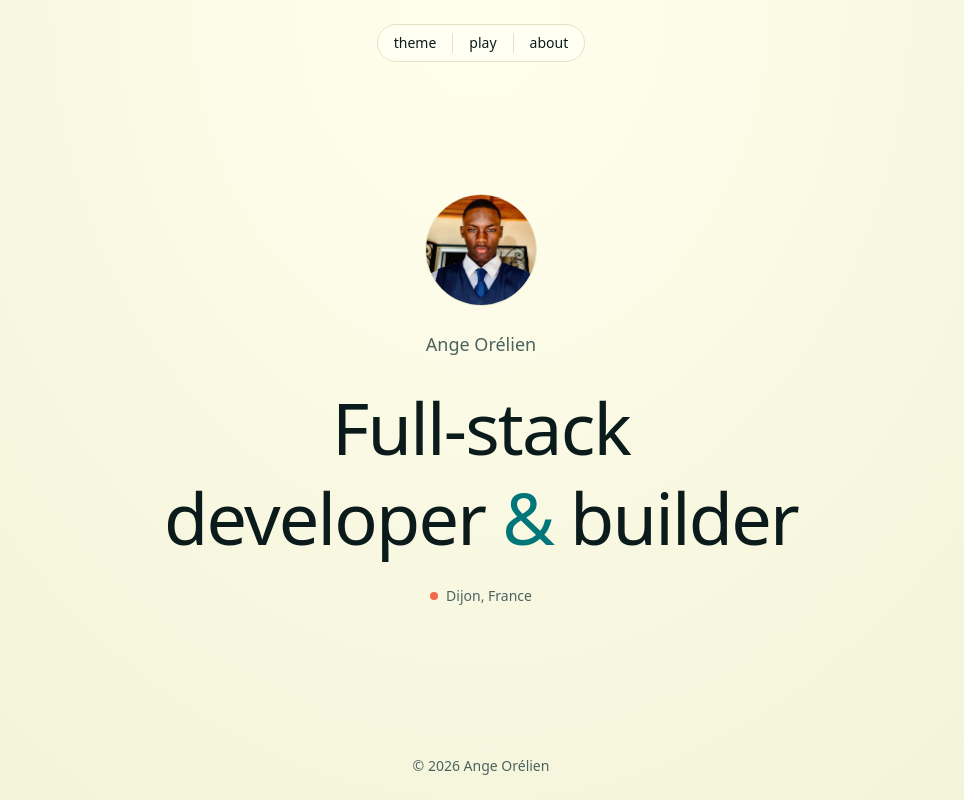
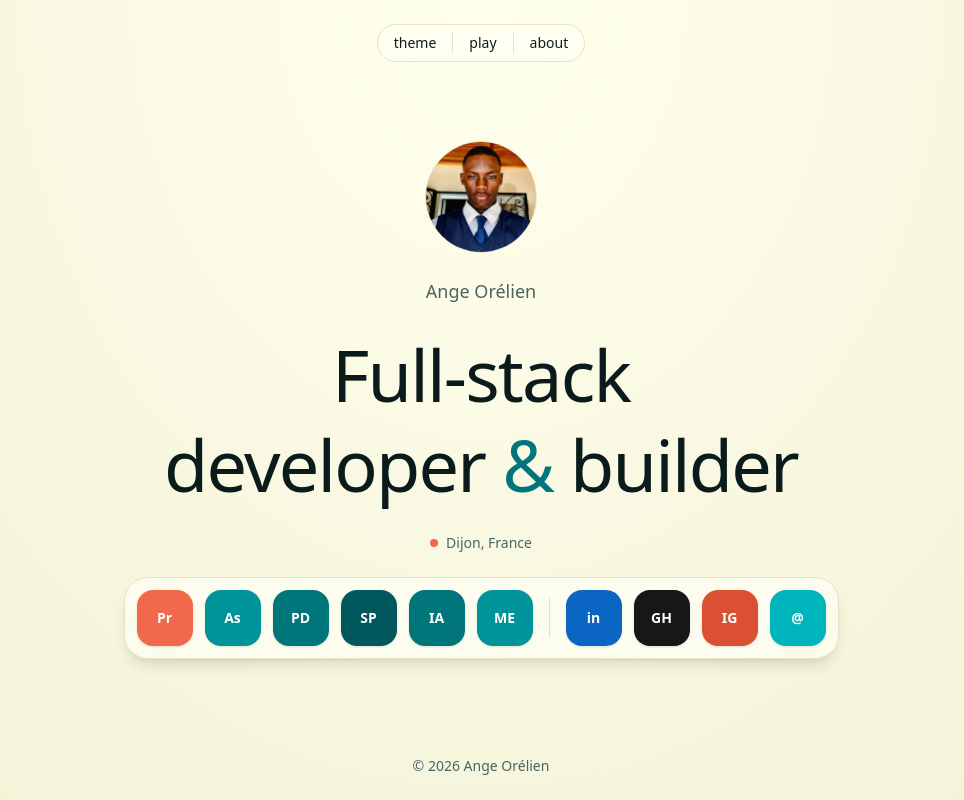
Before and after one commit to ange-astery/portfolio, a React (Vite) app: page / in a window 1280 px wide. Shown: the whole page, without its empty margins (159-1123 px from the left). Built offline with nearby package versions, Linux system fonts and the light colour scheme.

Commit message:
Feat/10 dock (#11)
* feat(content): add dock data file

* feat(dock): add DockItem component

* feat(dock): render dock from data

* refractor: renaming DockItems to DockItem

```diff
--- /dev/null
+++ b/src/components/Dock.jsx
@@ -0,0 +1,23 @@
+import DockItem from './DockItem'
+import { dockLinks, dockPages } from '../content/dock'
+
+function Dock() {
+  return (
+    <nav
+      aria-label="Main"
+      className="inline-flex flex-wrap items-center justify-center gap-3 rounded-3xl border border-line bg-surface/70 p-3 shadow-lg backdrop-blur"
+    >
+      {dockPages.map((item) => (
+        <DockItem key={item.id} {...item} />
+      ))}
+
+      <span aria-hidden="true" className="mx-1 h-10 w-px bg-line" />
+
+      {dockLinks.map((item) => (
+        <DockItem key={item.id} {...item} />
+      ))}
+    </nav>
+  )
+}
+
+export default Dock
--- /dev/null
+++ b/src/components/DockItem.jsx
@@ -0,0 +1,37 @@
+function DockItem({ label, initials, icon, tone = 'bg-primary-600', href }) {
+  const className = `flex h-14 w-14 shrink-0 items-center justify-center overflow-hidden rounded-2xl text-sm font-semibold text-white shadow-sm transition-transform duration-200 hover:scale-110 focus-visible:scale-110 focus-visible:outline-2 focus-visible:outline-offset-2 focus-visible:outline-primary-600 ${tone}`
+
+  const content = icon ? (
+    <img src={icon} alt="" className="h-full w-full object-cover" />
+  ) : (
+    initials
+  )
+
+  if (href) {
+    const isWeb = href.startsWith('http')
+    return (
+      <a
+        href={href}
+        aria-label={label}
+        title={label}
+        className={className}
+        {...(isWeb ? { target: '_blank', rel: 'noopener noreferrer' } : {})}
+      >
+        {content}
+      </a>
+    )
+  }
+
+  return (
+    <button
+      type="button"
+      aria-label={label}
+      title={label}
+      className={className}
+    >
+      {content}
+    </button>
+  )
+}
+
+export default DockItem
--- a/src/components/Hero.jsx
+++ b/src/components/Hero.jsx
@@ -2,6 +2,7 @@ import avatar from '../assets/avatar.webp'
 import Avatar from './Avatar'
 import Status from './Status'
 import TopPill from './TopPill'
+import Dock from './Dock.jsx'
 
 function Hero() {
   const name = 'Ange Orélien'
@@ -25,10 +26,13 @@ function Hero() {
 
       <h1 className="max-w-3xl text-5xl leading-tight font-medium tracking-tight text-balance text-fg sm:text-6xl md:text-7xl">
         Full-stack developer{' '}
-                <span className="text-primary-700 dark:text-primary-400">&</span> builder
+        <span className="text-primary-700 dark:text-primary-400">&</span>{' '}
+        builder
       </h1>
 
       <Status />
+
+      <Dock />
 
       <p className="absolute bottom-6 text-sm text-muted">
         © {year} {name}
--- /dev/null
+++ b/src/content/dock.js
@@ -0,0 +1,61 @@
+// Pages that will open from the dock (routing comes in lesson 7)
+export const dockPages = [
+  {
+    id: 'projects',
+    label: 'Projects',
+    initials: 'Pr',
+    tone: 'bg-secondary-500',
+  },
+  { id: 'astery', label: 'Astery lab', initials: 'As', tone: 'bg-primary-600' },
+  {
+    id: 'polytech',
+    label: 'Polytech Dijon',
+    initials: 'PD',
+    tone: 'bg-primary-700',
+  },
+  {
+    id: 'spad',
+    label: 'SPAD Cameroon',
+    initials: 'SP',
+    tone: 'bg-primary-800',
+  },
+  { id: 'iai', label: 'IAI Cameroon', initials: 'IA', tone: 'bg-primary-700' },
+  {
+    id: 'mega-ique',
+    label: 'MEGA-IQUE',
+    initials: 'ME',
+    tone: 'bg-primary-600',
+  },
+]
+
+// External links, shown after the separator
+export const dockLinks = [
+  {
+    id: 'linkedin',
+    label: 'LinkedIn',
+    initials: 'in',
+    tone: 'bg-[#0a66c2]',
+    href: 'https://www.linkedin.com/in/ange-orelien-fosso-77a4aa24b',
+  },
+  {
+    id: 'github',
+    label: 'GitHub',
+    initials: 'GH',
+    tone: 'bg-neutral-900',
+    href: 'https://github.com/ange-astery',
+  },
+  {
+    id: 'instagram',
+    label: 'Instagram',
+    initials: 'IG',
+    tone: 'bg-secondary-600',
+    href: 'https://www.instagram.com/ange.astery/',
+  },
+  {
+    id: 'email',
+    label: 'Email',
+    initials: '@',
+    tone: 'bg-primary-500',
+    href: 'mailto:hello@example.com',
+  },
+]
```
Lines whose indentation alone changed are shown as unchanged.
